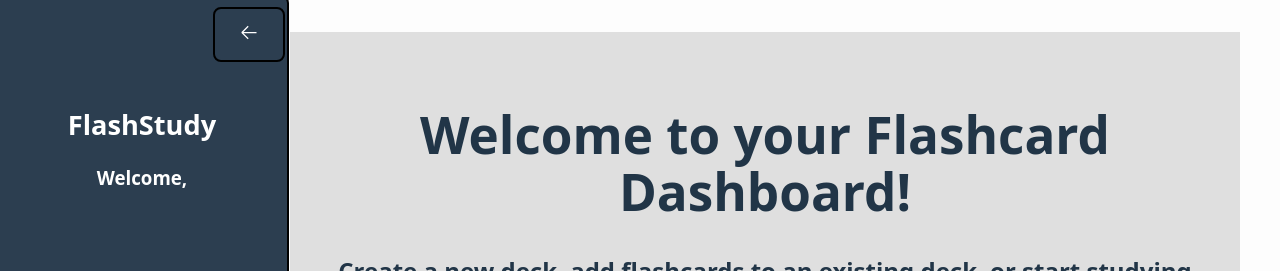
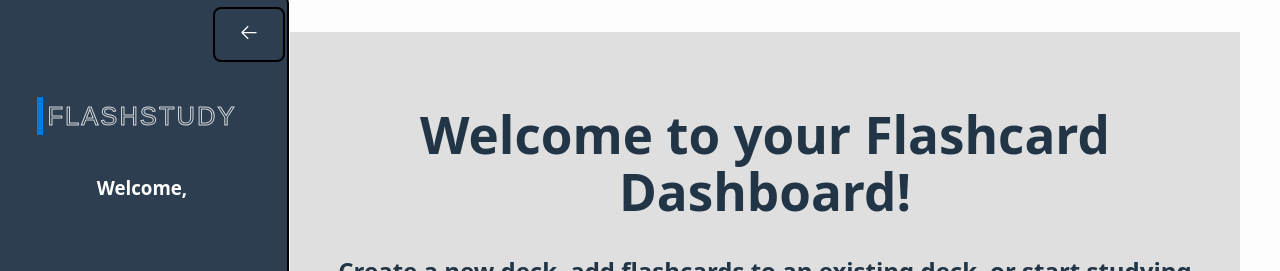
Before and after one commit to dtranow/FlashStudy, a React (Vite) app in the folder auth-frontend/: page /dashboard in a window 1280 px wide. Shown: the top 271 px of the page. Built offline with nearby package versions, Linux system fonts and the light colour scheme; no server answers; sample sign-in values are in the browser's storage.

Commit message:
ui updates cleaned code up

```diff
--- a/auth-frontend/src/Dashboard.css
+++ b/auth-frontend/src/Dashboard.css
@@ -42,7 +42,7 @@
 
 .user-info {
     text-align: center;
-    margin-top: 65px;
+    margin-top: 80px;
     margin-bottom: 40px;
     max-width: 100%;
     overflow-wrap: break-word;
@@ -59,6 +59,14 @@
 .sidebar.closed .log-out {
     opacity: 0;
     visibility: hidden;
+}
+
+.user-info,
+.flashcard-list,
+.log-out {
+    opacity: 1;
+    visibility: visible;
+    transition: opacity 0.2s ease-in-out 0.2s;
 }
 
 .main-content {
@@ -196,3 +204,47 @@
     font-size: 12px;
     color: gray;
   }
+
+  .title-bar {
+    --border-right: 6px;
+    --text-stroke-color: rgba(255, 255, 255, 0.8);
+    --animation-color: rgb(0, 123, 224);
+    --hover-border-color: black;
+    --fs-size: 1.6em;
+    position: relative;
+    display: inline-block;
+    font-size: var(--fs-size);
+    font-family: "Arial", sans-serif;
+    letter-spacing: 2px;
+    text-transform: uppercase;
+    color: transparent;
+    -webkit-text-stroke: 1px var(--text-stroke-color);
+    transition: -webkit-text-stroke 0.5s ease-in-out, color 0.5s ease-in-out;
+    margin-bottom: 20px;
+  }
+
+  .hover-title {
+    position: absolute;
+    margin-left: -10px;
+    content: attr(data-text);
+    color: var(--animation-color);
+    width: 0%;
+    inset: 0;
+    border-right: var(--border-right) solid var(--animation-color);
+    overflow: hidden;
+    transition: width 0.5s ease-in-out;
+    -webkit-text-stroke: 1px var(--animation-color);
+  }
+
+  .title-bar:hover {
+    color: var(--animation-color);
+    -webkit-text-stroke: 1px var(--hover-border-color);
+    text-shadow: 0 0 8px rgba(0, 140, 255, 0.8),
+                 0 0 20px rgba(0, 140, 255, 0.6),
+                 0 0 30px rgba(0, 140, 255, 0.4);
+  }
+
+  .title-bar:hover .hover-title {
+    width: 105%;
+    filter: drop-shadow(0 0 15px var(--animation-color));
+  }
--- a/auth-frontend/src/DeckPage.css
+++ b/auth-frontend/src/DeckPage.css
@@ -57,7 +57,7 @@
   flex-direction: column;
   justify-content: center;
   align-items: center;
-  font-size: 1.7rem;
+  font-size: 1.5rem;
   border: 1px solid #ccc;
   background: #f0f0f0;
   border-radius: 8px;
@@ -66,6 +66,10 @@
   overflow-wrap: break-word;
   white-space: normal;
   word-break: break-word;
+}
+
+.flashcard-front{
+  font-size: 1.9rem;
 }
 
 .flashcard-front::after {
--- a/auth-frontend/src/components/Sidebar.tsx
+++ b/auth-frontend/src/components/Sidebar.tsx
@@ -1,4 +1,4 @@
-import React, {useEffect, useState } from 'react'
+import React, { useEffect, useState } from 'react'
 import { VscArrowRight, VscArrowLeft } from 'react-icons/vsc'
 import axios from 'axios'
 import SidebarDeckList from './SidebarDeckList'
@@ -25,9 +25,9 @@ const Sidebar: React.FC<props> = ({ isOpen, toggleSidebar, handleLogout, onDeckC
 
   const fetchDecks = async () => {
     try {
-      const res = await axios.get('http://localhost:5000/api/decks', {headers}
+      const res = await axios.get('http://localhost:5000/api/decks', { headers }
       )
-      if(Array.isArray(res.data)){
+      if (Array.isArray(res.data)) {
         const formatDecks = res.data.map(deck => {
           const numCards = deck.flashcards?.length || 0;
           const numCompleted = deck.completeCount
@@ -39,21 +39,21 @@ const Sidebar: React.FC<props> = ({ isOpen, toggleSidebar, handleLogout, onDeckC
         })
         setDecks(formatDecks)
       }
-      else{
+      else {
         setDecks([])
       }
     }
-    catch(error) {
+    catch (error) {
       console.error("Failed to fetch decks", error)
     }
   }
 
   const fetchName = async () => {
     try {
-      const res = await axios.get('http://localhost:5000/api/auth/profile', {headers})
+      const res = await axios.get('http://localhost:5000/api/auth/profile', { headers })
       setName(res.data.user?.name)
     }
-    catch(error) {
+    catch (error) {
       console.error("Failed to fetch name ", error)
     }
   }
@@ -66,13 +66,16 @@ const Sidebar: React.FC<props> = ({ isOpen, toggleSidebar, handleLogout, onDeckC
 
   return (
     <div className={`sidebar ${isOpen ? 'open' : 'closed'}`}>
-        <button className='close-btn' onClick={toggleSidebar}>{isOpen ? <VscArrowLeft/> : <VscArrowRight/>}</button>
+      <button className='close-btn' onClick={toggleSidebar}>{isOpen ? <VscArrowLeft /> : <VscArrowRight />}</button>
       <div className='user-info'>
-          <h2>FlashStudy</h2>
+        <div className='title-bar'>
+          FlashStudy
+          <span className='hover-title' data-text="FlashStudy"></span>
+        </div>
         <h3>Welcome, {name}</h3>
       </div>
       <nav className='flashcard-list'>
-          <SidebarDeckList decks={decks || []} onDeckClick={onDeckClick ?? (() => {})}/>
+        <SidebarDeckList decks={decks || []} onDeckClick={onDeckClick ?? (() => { })} />
       </nav>
       <button className='log-out' onClick={handleLogout}>Logout</button>
     </div>
--- a/auth-frontend/src/pages/DeckPage.tsx
+++ b/auth-frontend/src/pages/DeckPage.tsx
@@ -53,6 +53,7 @@ const DeckPage: React.FC<props> = ({ isOpen, toggleSidebar, handleLogout }) => {
   const { deckId } = useParams<{ deckId: string }>()
 
   const cardNameInputRef = useRef<HTMLInputElement>(null)
+  const fileInputRef = useRef<HTMLInputElement>(null)
 
   const fetchDeck = async () => {
     try {
@@ -104,6 +105,9 @@ const DeckPage: React.FC<props> = ({ isOpen, toggleSidebar, handleLogout }) => {
       setFlashcardDescription('')
       setImageKey('')
       setPreview('')
+      if(fileInputRef.current){
+        fileInputRef.current.value = ''
+      }
     }
     else {
       console.error("Failed to create flashcard")
@@ -350,7 +354,7 @@ const DeckPage: React.FC<props> = ({ isOpen, toggleSidebar, handleLogout }) => {
                     <img src={preview} alt="preview" style={{ maxWidth: '100%', maxHeight: '100%'}}/> :
                     <p>Drag and drop an image or click to select file</p>
                 }
-                  <input type='file' accept='image/jpeg, image/png, image/webp' onChange={e => {handleFileSelect(e.target.files?.[0])}}/>
+                  <input ref={fileInputRef} type='file' accept='image/jpeg, image/png, image/webp' onChange={e => {handleFileSelect(e.target.files?.[0])}}/>
                 </div>
                 <button className='create-flashcard-btn'>Create Flashcard</button>
                 <FormControlLabel
```
Lines whose indentation alone changed are shown as unchanged.
